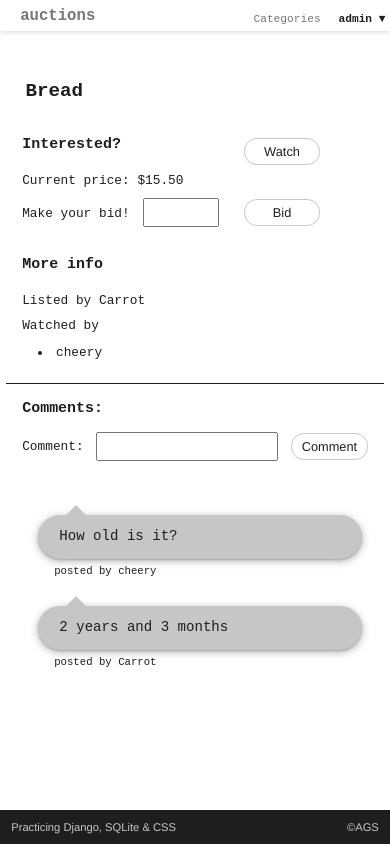
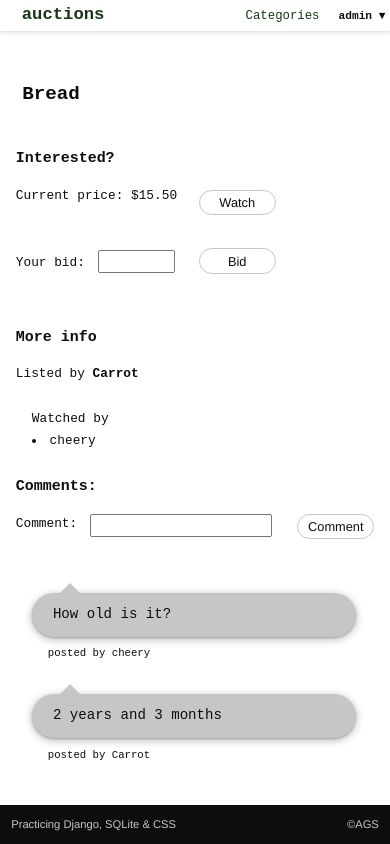
Before and after one commit to Agathasta/Django_commerce, a Django app: page /item/2 in a window 390 px wide. Run offline with Django 3.2, Linux system fonts and the light colour scheme; a user stored in the database is signed in; data comes from the database, SQL or seed files in the repository; both versions use the stored data as it was after the commit.

Commit message:
Simplified CSS

```diff
--- a/auctions/forms.py
+++ b/auctions/forms.py
@@ -10,7 +10,7 @@ class NewListing(forms.Form):
   image_url = forms.URLField(label="Image URL", max_length=200, required=False)
 
 class NewBid(forms.Form):
-  bid = forms.DecimalField(label="Make your bid!", max_digits=7, decimal_places=2, required=False)
+  bid = forms.DecimalField(label="Your bid", max_digits=7, decimal_places=2, required=False)
 
 class NewComment(forms.Form):
   comment = forms.CharField(max_length=550, required=False)
--- a/auctions/static/auctions/styles.css
+++ b/auctions/static/auctions/styles.css
@@ -1,7 +1,8 @@
 :root {
-    --text-color: rgb(30, 30, 30);
-    --link-color: rgb(118, 118, 118);
-    --light-gray: rgba(199, 198, 198);
+    --text-color: rgb(13, 13, 13);
+    --link-color: rgb(27, 51, 27);
+    --light-gray: rgb(198, 198, 198);
+    --link-hover: rgb(224, 150, 38);
     --shadow: 0 .1em .5em rgba(0,0,0,0.2);
     --header-font: "Helvetica Neue", sans-serif;
 }
@@ -14,6 +15,7 @@ html, body, div, form, fieldset, h1, h2, h3, h4, h5, h6, hr, input, nav, li, ol,
     margin: 0;
     padding: 0;
     color: var(--text-color);
+    line-height: 1.5em;
 }
 
 body {
@@ -29,26 +31,28 @@ h2, h3 {
     padding-bottom: 1rem;
 }
 
-p, input, select {
-    line-height: 2em;
+form {
+    padding-bottom: 2em;
+}
+
+input, select {
+    padding: 0 0.5em;
+    font-size: 0.8rem;
+    box-sizing: border-box ;
 }
 
 input[type="submit"] {
     border: 1px solid var(--light-gray);
     border-radius: 1em;
     width: 6em;
+    height: 2em;
     background-color: #fff;
     font-family: var(--header-font);
+    margin-left: 1em;
 }
 input[type="submit"]:hover {
-    background-color: var(--light-gray);
+    background-color: var(--link-hover);
     cursor: pointer;
-}
-
-input, select {
-    padding: 0 0.5em;
-    font-size: 0.8rem;
-    box-sizing: border-box ;
 }
 
 /* Thanks to Henrik: https://stackoverflow.com/questions/1895476/how-do-i-style-a-select-dropdown-with-only-css */
@@ -59,28 +63,27 @@ select {
     background-image: linear-gradient(var(--link-color), var(--link-color)),
         linear-gradient(-135deg, transparent 50%, var(--light-gray) 50%),
         linear-gradient(-225deg, transparent 50%, var(--light-gray) 50%),
-        linear-gradient(var(--light-gray) 42%, var(--text-color) 42%);
+        linear-gradient(var(--light-gray) 42%, var(--link-color) 42%);
     background-repeat: no-repeat, no-repeat, no-repeat, no-repeat;
     background-size: 1px 100%, 20px 22px, 20px 22px, 20px 100%;
     background-position: right 20px center, right bottom, right bottom, right bottom;
-}
-
-form {
-    padding-bottom: 2em;
+    height: 2.1em;
 }
 
 li {
     list-style: none;
+    padding: 0.2em 0;
 }
 
 a {
     color: var(--link-color);
     text-decoration: none;
-    transition: all 0.3s linear;
+    transition: all 0.2s ease-out;
+    font-size: 1.1em;
 }
 
 a:hover {
-    color: var(--text-color);
+    color: var(--link-hover);
 }
 
 /* || LAYOUT */
@@ -103,13 +106,13 @@ nav {
 h1 {
     display: inline-block; /* to get both lines together */
     font-size: 2rem;
+    line-height: 1em;
 }
 
 h1 p {
     font-size: 0.9rem;
     color: var(--text-color);
     text-align: right;
-    line-height: 1em;
 }
 
 #nav-right {
@@ -123,7 +126,6 @@ h1 p {
 .dropdown {
     position: relative;
     display: inline-block;
-     /* to reach the dropdown */
 }
 
 .dropdown-content {
@@ -146,7 +148,7 @@ h1 p {
 }
 
 .dropdown-content a:hover {
-    color: #fff;
+    color: var(--link-hover);
 }
 
 .dropdown:hover .dropdown-content {
@@ -163,7 +165,7 @@ nav a {
 
 main {
     padding-top: 8rem; /* cause the fixed nav */
-    /* max-width: 65rem; */
+    min-width: 40vw;
 }
 
 #footer {
@@ -171,6 +173,7 @@ main {
     background: var(--text-color);
     display: flex;
     justify-content: space-between;
+    margin-top: 2em;
 }
 
 #footer div {
@@ -181,77 +184,67 @@ main {
 }
 
 /* || PAGES  */
+.content {
+    padding: 0 1em;
+}
 
-.list {
+.horizontal-flex {
     display: flex;
     justify-content: space-between;
-    align-items:flex-start;
-    padding: 1rem;
-    border-bottom: 0.5px solid var(--text-color);
+    align-items: flex-start;
 }
 
-.short {
-    max-height: 25vh;
-}
-.list li  {
-    padding: 0.5em 0;
-}
-
-.item-text li,
-.category li {
-    list-style: inside;
-    padding: 0.5em 0;
-}
-
-.category li {
+.vertical-flex {
     display: flex;
-    justify-content: space-between;
-    min-width: 40vw;
-}
-
-.category ul {
-    border-bottom: 0.5px solid var(--text-color);
+    flex-direction: column;
+    align-items: space-between;
 }
 
 img {
     max-width: 40vw;
     max-height: 25vh;
+    margin-left: 1em;
 }
 
-.cat-h3, .portfolio h3 {
-    padding-top: 1.5em;
+.list {
+    max-height: 25vh;
+    border-bottom: 0.5px solid var(--text-color);
+    padding: 1em 0;
 }
 
-.list ul li a, .portfolio ul li a {
+.li-title {
     font-size: 1.3rem;
     font-weight: 600;
     text-transform: uppercase;
     padding-right: 1em;
 }
-.item-text, .comments {
-    display: flex;
-    flex-direction: column;
-    align-items: space-between;
+
+.bullet {
+    list-style: inside;
 }
 
-.item-text > div, .comments > form {
-    display: flex;
-    align-items: center;
+.item h3,
+.portfolio h3 {
+    padding-top: 1.5em;
 }
-.item-text > div, .comments > form {
-    justify-content: space-between;
+
+.item p {
+    padding-bottom: 2em;
 }
-.comments > form > [type="text"],
-.item-text > form > [type="number"] {
+
+.messages {
+    background-color: rgba(255, 0, 0, 0.5);
+    padding: 0.5em 1em;
+    margin-bottom: 1em;
+    border-radius: 3px;
+}
+
+.item [type="text"],
+.item [type="number"] {
     flex-grow: 1;
     margin: 0 1em;
 }
-.comments {
-    padding: 1rem;
-}
-.comments p {
-    line-height: 1.5em;
-}
+
 /* Thanks to Rik Schennink: https://codepen.io/rikschennink/pen/mjywQb */
 .bubble {
 	/* layout */
@@ -265,7 +258,6 @@ img {
 	border-radius: 2rem;
     box-shadow:	0 0.125rem 0.5rem rgba(0, 0, 0, .3), 0 0.0625rem 0.125rem rgba(0, 0, 0, .2);
 }
-
 .bubble::before {
 	/* layout */
 	content: '';
@@ -276,7 +268,6 @@ img {
 	border: .65rem solid transparent;
 	border-top: none;
 }
-
 .posted-you {
     text-align: right;
     left: 100%;
@@ -284,16 +275,13 @@ img {
     background-color: var(--text-color);
     color: var(--light-gray);
 }
-
 .posted-you::before {
     border-bottom-color: var(--text-color);
     right: 2em; /* offset should move with padding of parent */
 }
-
 .posted-other {
     background-color: var(--light-gray);
 }
-
 .posted-other::before {
     border-bottom-color: var(--light-gray);
     left: 2em; /* offset should move with padding of parent */
@@ -302,22 +290,25 @@ img {
     padding-left: 1.5em;
 }
 
-.vertical-form, .portfolio {
-    display: inline-flex;
+.vertical-form,
+.portfolio {
+    display: flex;
     flex-direction: column;
 }
 
-.vertical-form div, .portfolio li {
+.vertical-form div,
+.portfolio li {
     display: flex;
     justify-content: space-between;
     align-items: center;
-    padding-left: 1em;
+}
+.vertical-form div {
     margin-bottom: 1em;
 }
 
 .vertical-form div input,
 .vertical-form div select {
-    min-width: 35vw;
+    min-width: 40vw;
     margin-left: 2em;
 }
 
@@ -328,7 +319,7 @@ img {
 
 
 @media(min-width: 1300px) {
-    .list, .vertical-form {
+    .horizontal-flex, .vertical-form {
         width: 50vw;
     }
 }
@@ -339,16 +330,16 @@ img {
     h1 {
         font-size: 1.7rem;
     }
-    .list ul li a {
+    .horizontal-flex ul li a {
         font-size: 1.2rem;
     }
-    h2, ul, .cat-h3 {
+    h2, ul {
         padding-left: 1rem;
     }
     #nav-right, #nav-left {
         padding: 0 .4rem;
     }
-    .list form input {
+    .horizontal-flex form input {
         width: 6em;
         margin: 0.3em;
     }
@@ -365,7 +356,7 @@ img {
     h1 {
         font-size: 1.4em;
     }
-    .list ul li a {
+    .horizontal-flex ul li a {
         font-size: 1em;
     }
     h2 {
--- a/auctions/templates/auctions/add.html
+++ b/auctions/templates/auctions/add.html
@@ -2,7 +2,7 @@
 
 {% block body %}
 <h2>Sell</h2>
-<div>
+<div class="content">
   <form method="post" class="vertical-form">
     {% csrf_token %}
     <div>
--- a/auctions/templates/auctions/index.html
+++ b/auctions/templates/auctions/index.html
@@ -3,16 +3,18 @@
 {% block body %}
 <h2>Active Listings</h2>
 
+<div class="content index">
     {% for listing in listings %}
-<div class="list short">
+    <div class="horizontal-flex list">
         <ul>
             <li class="li-title"><a href="{% url 'item' listing.id %}">{{ listing.title }}</a></li>
             <li>{{ listing.description }}</li>
             <li><strong>Price: ${{ listing.current_price }}</strong></li>
-        <li>Category: {{ listing.category }}</li>
+            <li>Category: <a href="{% url 'category' listing.category.id %}">{{ listing.category }}</a></li>
         </ul>
         <img src="{{ listing.image_url }}">
     </div>
 
     {% endfor %}
+</div>
 {% endblock %}
--- a/auctions/templates/auctions/item.html
+++ b/auctions/templates/auctions/item.html
@@ -4,36 +4,29 @@
 <h2>{{ item.title }}</h2>
 
 {% block status %}
-<div class="list">
+<div class="content item">
+	<div class="horizontal-flex">
 
-	<div class="item-text">
-
-		<div>
+		<div class="vertical-flex">
 			<!-- Close the auction -->
 			{% if item.user == user %}
 
-			<div>
 			<h3>Ready to sell?</h3>
+			<div class="horizontal-flex">
 				<p>Current price: ${{ item.current_price }}</p>
-			</div>
-			<div>
 				<form method="post">
 					{% csrf_token %}
 					<input type="submit" name="action" value="Close">
 				</form>
 			</div>
 
+			<!-- OR watch the auction -->
 			{% else %}
-
-			<div>
 			<h3>Interested?</h3>
+			<div class="horizontal-flex">
 				<p>Current price: ${{ item.current_price }}
 					{% if bid.user == user %} (your bid) {% endif %}
 				</p>
-			</div>
-
-			<!-- OR watch the auction -->
-			<div>
 				<form method="post">
 					{% csrf_token %}
 					{% if watching %}
@@ -43,11 +36,8 @@
 					{% endif %}
 				</form>
 			</div>
-			{% endif %}
-		</div>
 
-		<!-- Bids with validation -->
-		{% if item.user != user %}
+			<!-- AND bid after validation -->
 			{% if messages %}
 			<div class="messages">
 				{% for message in messages %}
@@ -61,29 +51,31 @@
 				{{ form_bid }}
 				<input type="submit" name="action" value="Bid">
 			</form>
-
-		{% else %}
-		<p style="color: #fff"> .</p>
 			{% endif %}
-		<h3>More info</h3>
-		<p>Listed by {{ item.user }}</p>
-		<!-- List watchers -->
-		<p>Watched by</p>
-		<ul>
-			{% for watcher in watchers %}
-			<li>{{ watcher }}</li>
-			{% empty %}
-			<li>be the first to watch this</li>
-			{% endfor %}
-		</ul>
 		</div>
 		<img src="{{ item.image_url }}" class="screen">
 	</div>
 
+	<div>
+		<h3>More info</h3>
+		<p>Listed by
+			{% if item.user == user %}you{% else %}<strong>{{ item.user }}</strong>{% endif %}</p>
+		<!-- List watchers -->
+		<ul>
+			Watched by
+			{% for watcher in watchers %}
+			<li class="bullet">{{ watcher }}</li>
+			{% empty %}
+			<li>be the first to watch this!</li>
+			{% endfor %}
+		</ul>
+	</div>
+
+
 	<div class="comments">
 		<h3>Comments:</h3>
 		<!-- Add comment -->
-	<form method="post">
+		<form method="post" class="horizontal-flex">
 			{% csrf_token %}
 			{{ form_comment }}
 			<input type="submit" name="action" value="Comment">
@@ -93,14 +85,13 @@
 		<!-- Display comments -->
 		<ul>
 			{% for comment in comments %}
-		<li>
-			<p class="{% if comment.user == user %}posted-you{% else %}posted-other{% endif %} bubble">{{ comment.comment }}
-			</p>
-			<small>{% if comment.user != user %}posted by {{ comment.user }}{% endif %}</small>
+			<li class="{% if comment.user == user %}posted-you{% else %}posted-other{% endif %} bubble">
+				{{ comment.comment }}</li>
+			<li><small>{% if comment.user != user %}posted by {{ comment.user }}{% endif %}</small></li>
 			</li>
 			{% endfor %}
 		</ul>
 	</div>
-
+</div>
 
 {% endblock %}
--- a/auctions/urls.py
+++ b/auctions/urls.py
@@ -10,5 +10,6 @@ urlpatterns = [
     path('add', views.add, name='add'),
     path('item/<int:item_id>', views.item, name='item'),
     path('categories', views.categories, name='categories'),
+    path('categories/<int:category_id>', views.category, name='category'),
     path('portfolio', views.portfolio, name='portfolio')
 ]
--- a/auctions/views.py
+++ b/auctions/views.py
@@ -5,7 +5,7 @@ from django.contrib import messages
 from django.contrib.auth import authenticate, login, logout
 from django.contrib.auth.decorators import login_required
 from django.db import IntegrityError
-from django.db.models import Max
+from django.db.models import Max, Count
 from django.http import HttpResponse, HttpResponseRedirect
 from django.shortcuts import render
 from django.urls import reverse
@@ -16,12 +16,18 @@ from .models import Bid, Category, Comment, Listing, User
 
 def index(request):
     return render(request, 'auctions/index.html', {
-        'listings': Listing.objects.exclude(closed=True).all(),
+        'listings': Listing.objects.exclude(closed=True).order_by('title').all(),
     })
 
 def categories(request):
     return render(request, 'auctions/categories.html', {
         'categories': Category.objects.all().order_by('id'),
+    })
+
+def category(request, category_id):
+    return render(request, 'auctions/category.html', {
+        'listings': Listing.objects.filter(category_id=category_id).exclude(closed=True).all(),
+        'category': Category.objects.filter(id=category_id).first()
     })
 
 @login_required(login_url='/login')
```
Also changed, not shown: auctions/admin.py (+12 -3 lines), auctions/models.py (+5 -2 lines), auctions/templates/auctions/categories.html (+12 -13 lines), auctions/templates/auctions/category.html (added, +19 -0 lines), auctions/templates/auctions/portfolio.html (+16 -8 lines), db.sqlite3. Lines whose indentation alone changed are shown as unchanged.
